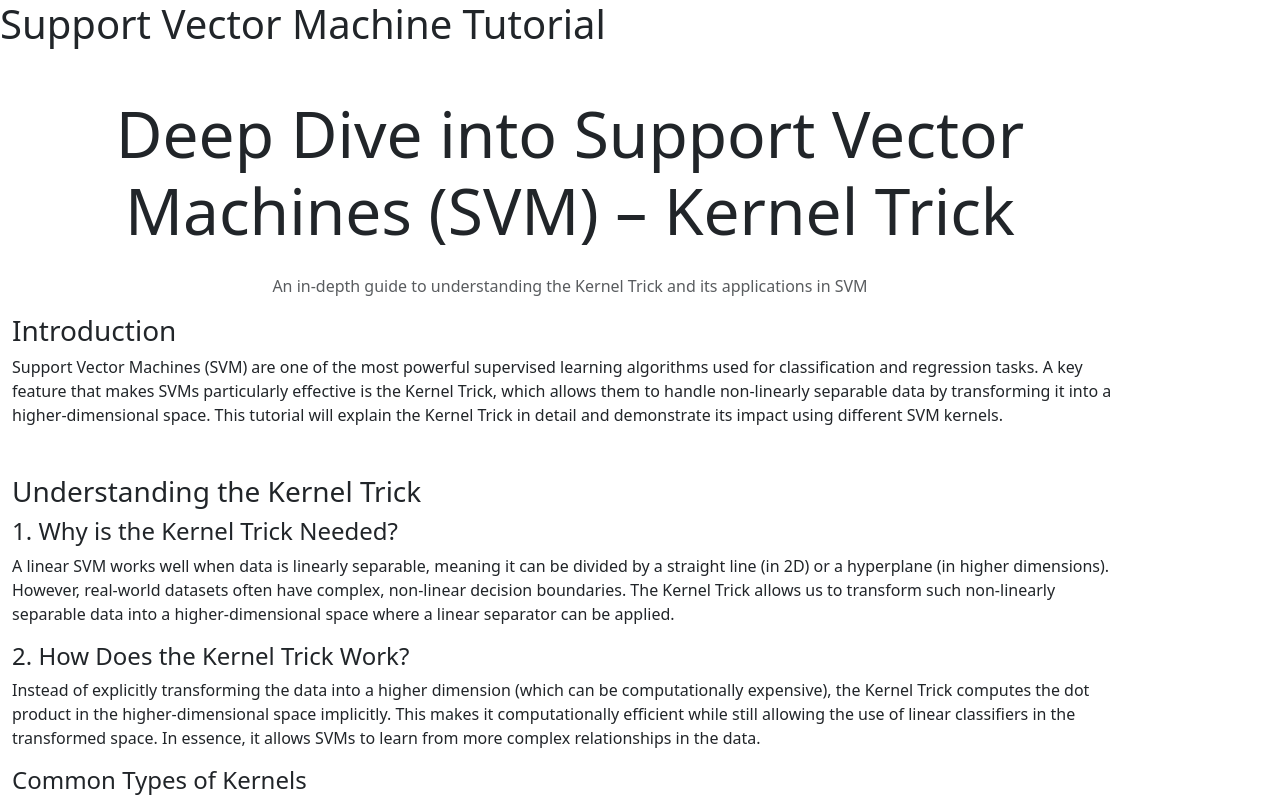
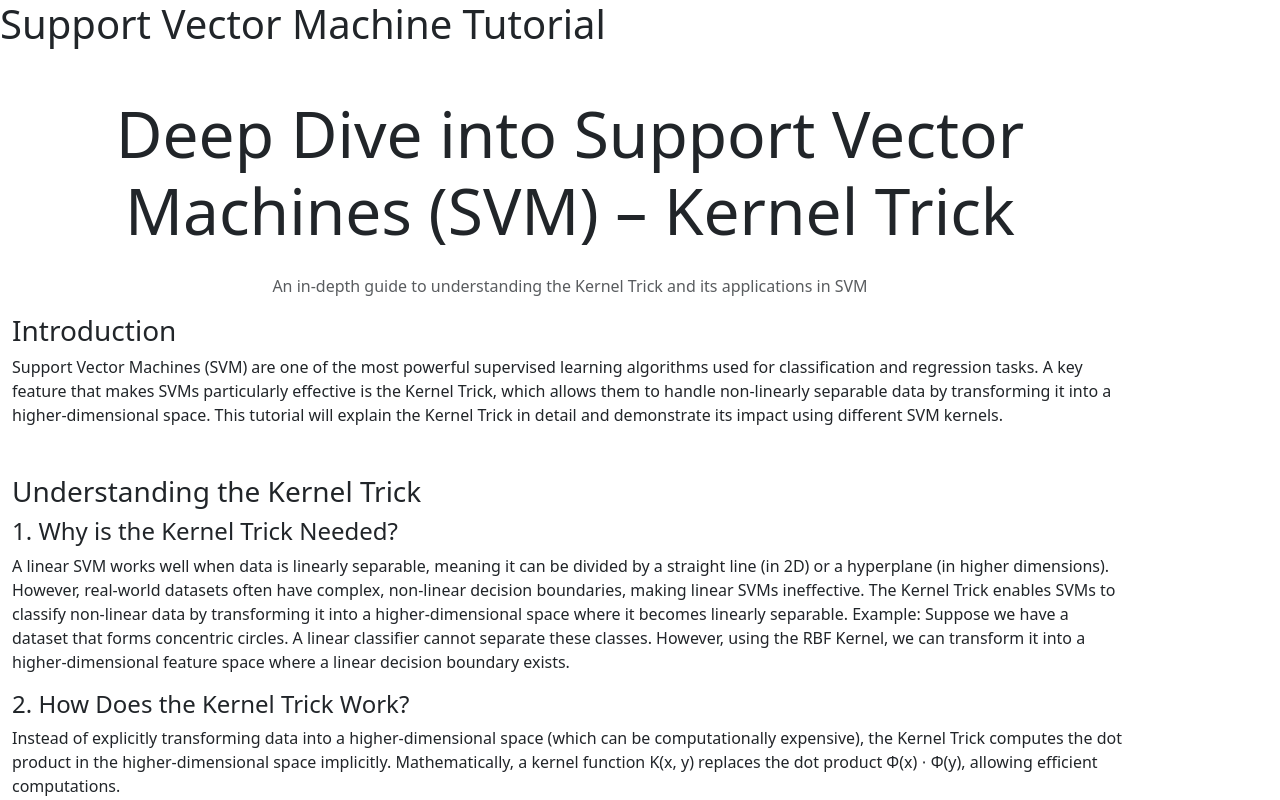
Before and after one commit to shubhammane7777/webpage-of-SVM, a React (Vite) app: page / in a window 1280 px wide. Shown: the top 800 px of the page. Built offline with nearby package versions, Linux system fonts and the light colour scheme.

Commit message:
Update svm.jsx

```diff
--- a/src/components/svm.jsx
+++ b/src/components/svm.jsx
@@ -25,14 +25,18 @@ const SVMKernelPage = () => {
 
         <h4 className="font-weight-bold">1. Why is the Kernel Trick Needed?</h4>
         <p>
-          A linear SVM works well when data is linearly separable, meaning it can be divided by a straight line (in 2D) or a hyperplane (in higher dimensions). However, real-world datasets often have complex, non-linear decision boundaries.
-          The Kernel Trick allows us to transform such non-linearly separable data into a higher-dimensional space where a linear separator can be applied.
+         A linear SVM works well when data is linearly separable, meaning it can be divided by a straight line (in 2D) or a hyperplane (in higher dimensions).
+
+However, real-world datasets often have complex, non-linear decision boundaries, making linear SVMs ineffective. The Kernel Trick enables SVMs to classify non-linear data by transforming it into a higher-dimensional space where it becomes linearly separable.
+
+ Example: Suppose we have a dataset that forms concentric circles. A linear classifier cannot separate these classes. However, using the RBF Kernel, we can transform it into a higher-dimensional feature space where a linear decision boundary exists.
         </p>
 
         <h4 className="font-weight-bold">2. How Does the Kernel Trick Work?</h4>
         <p>
-          Instead of explicitly transforming the data into a higher dimension (which can be computationally expensive), the Kernel Trick computes the dot product in the higher-dimensional space implicitly.
-          This makes it computationally efficient while still allowing the use of linear classifiers in the transformed space. In essence, it allows SVMs to learn from more complex relationships in the data.
+          Instead of explicitly transforming data into a higher-dimensional space (which can be computationally expensive), the Kernel Trick computes the dot product in the higher-dimensional space implicitly.
+
+Mathematically, a kernel function K(x, y) replaces the dot product Φ(x) ⋅ Φ(y), allowing efficient computations.
         </p>
 
         <h4 className="font-weight-bold">Common Types of Kernels</h4>
```
